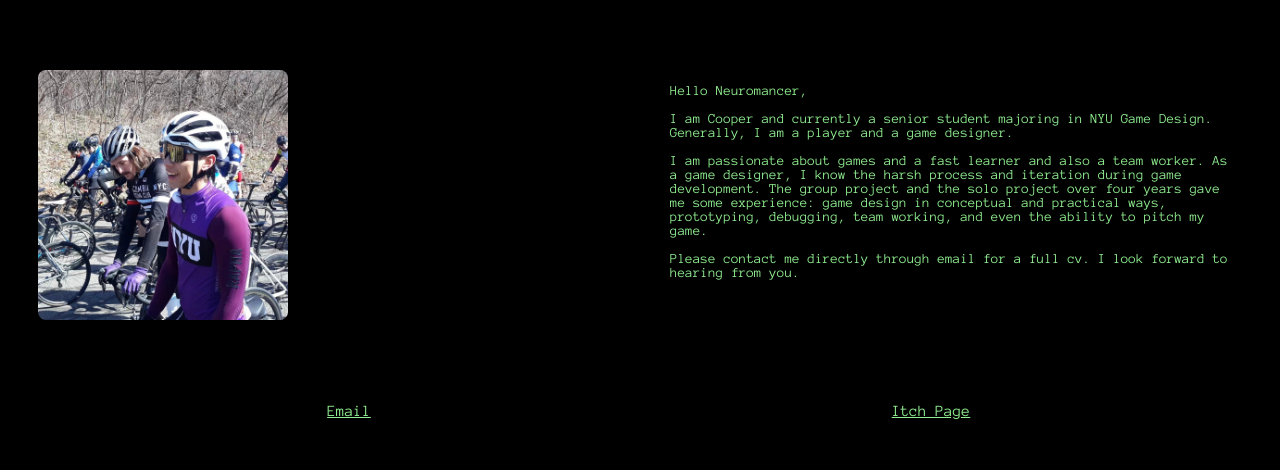
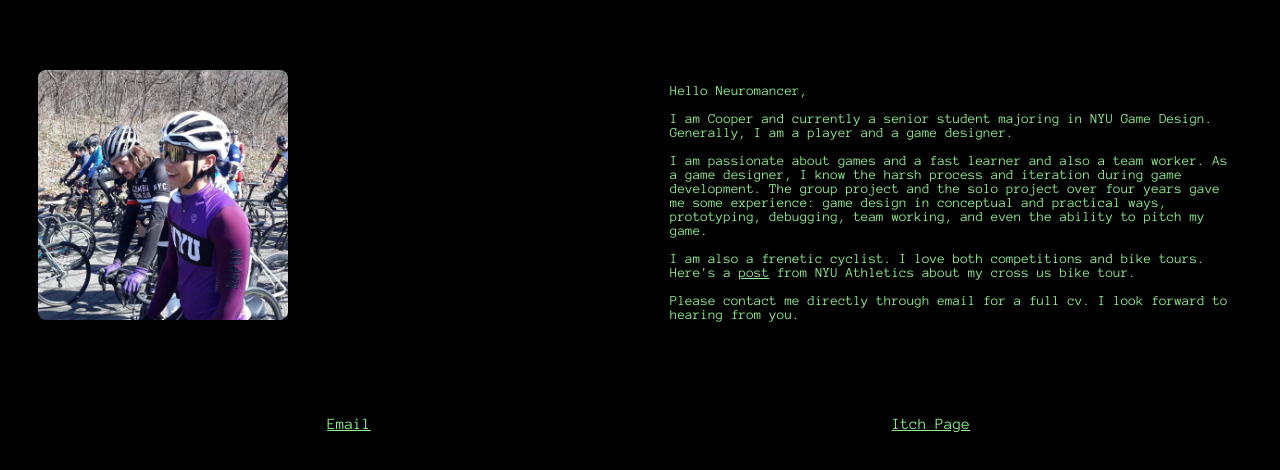
Before and after one commit to Cooper-Yang/Cooper-Yang.github.io, a plain HTML site: page page1.html in a window 1280 px wide. Shown: the part 132-602 px from the top of the page. Drawn offline with Linux system fonts and the light colour scheme.

Commit message:
Update page1.html

```diff
--- a/page1.html
+++ b/page1.html
@@ -26,6 +26,7 @@
         <p>Hello Neuromancer,</p>
         <p>I am Cooper and currently a senior student majoring in NYU Game Design. Generally, I am a player and a game designer.</p>
         <p>I am passionate about games and a fast learner and also a team worker. As a game designer, I know the harsh process and iteration during game development. The group project and the solo project over four years gave me some experience: game design in conceptual and practical ways, prototyping, debugging, team working, and even the ability to pitch my game. </p>
+        <p>I am also a frenetic cyclist. I love both competitions and bike tours. Here's a <a href="https://gonyuathletics.com/news/2021/1/22/club-sports-connor-yang-goes-for-a-long-spin.aspx">post</a> from NYU Athletics about my cross us bike tour.</p>
         <p>Please contact me directly through email for a full cv. I look forward to hearing from you.</p>
       </div>
     </div>
```
